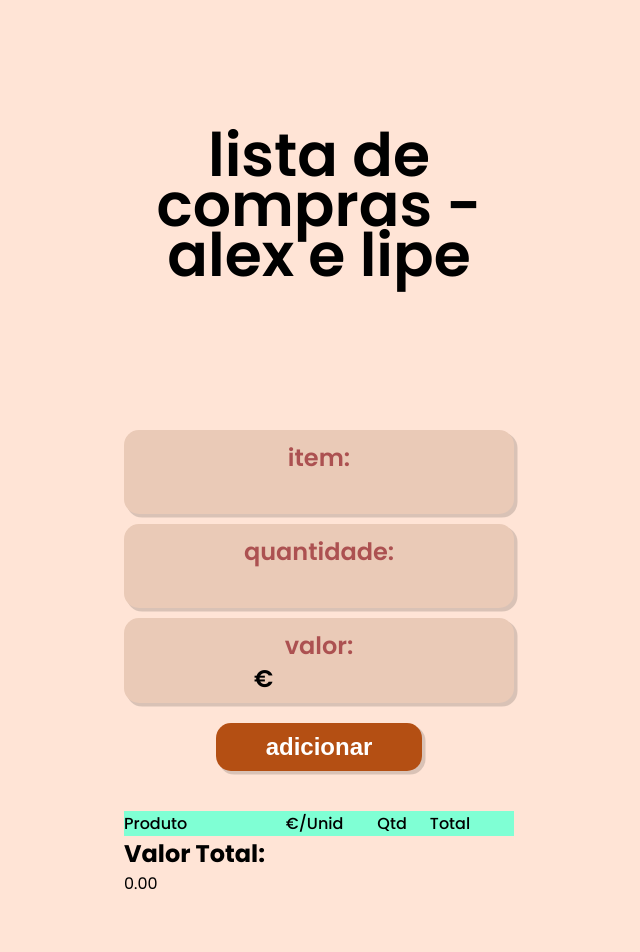
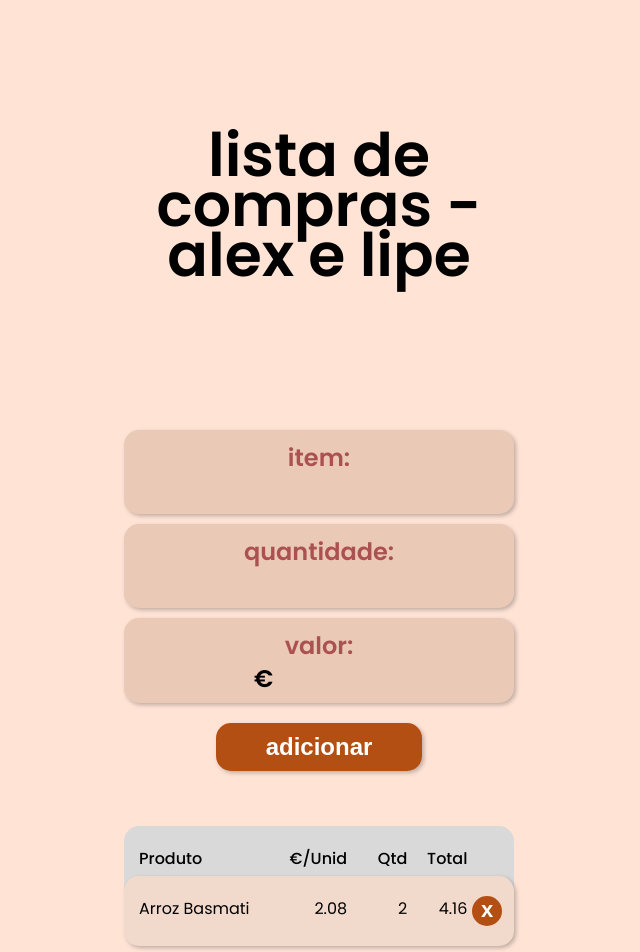
Before and after one commit to PhillipeMartinsRamos/Lista-de-Compras, a React (Vite) app in the folder listadecompras/: page / in a window 1280 px wide. Shown: the top 952 px of the page, without its empty margins (321-961 px from the left). Before the commit the page ends 916 px from the top, so only its background shows below. Built offline with nearby package versions, Linux system fonts and the light colour scheme.

Commit message:
Finished list design and set a temporary test list

```diff
--- a/listadecompras/src/App.jsx
+++ b/listadecompras/src/App.jsx
@@ -1,59 +1,90 @@
-import { useEffect, useState } from 'react'
-import './App.css'
-import Input from './components/Input'
-import ProductList from './components/ProductList'
-
+import { useEffect, useState } from "react";
+import "./App.css";
+import Input from "./components/Input";
+import ProductList from "./components/ProductList";
 
 function App() {
+  //Lsita para testes
+  const listaTeste = [
+    {
+      id: "2121",
+      item: "Arroz Basmati",
+      price: 2.08,
+      qty: 2,
+    },
+    {
+      id: "1515",
+      item: "Milka Ao Leite",
+      price: 1.39,
+      qty: 1,
+    },
+    {
+      id: "4278",
+      item: "Bifanas",
+      price: 3.49,
+      qty: 0.895,
+    },
+  ];
 
   // getting the stored list from localstorage
-  const [storedList, setStoredList] = useState(JSON.parse(localStorage.getItem("list")))
+  const [storedList, setStoredList] = useState(
+    JSON.parse(localStorage.getItem("list"))
+  );
 
   // saving the stored list or creating an empty list
-  const [shoppingList, setShoppingList] = useState(storedList ? storedList : [])
+  const [shoppingList, setShoppingList] = useState(
+    storedList ? storedList : listaTeste
+  );
 
   // verifying changes at the list and sending to localstorage
-  useEffect(
-    ()=>{
-      localStorage.setItem("list",JSON.stringify(shoppingList))
-    },[shoppingList]
-  )
+  useEffect(() => {
+    localStorage.setItem("list", JSON.stringify(shoppingList));
+  }, [shoppingList]);
 
-    const [item, setItem] = useState()
-    const [price, setPrice] = useState()
-    const [qty, setQty] = useState()
+  const [item, setItem] = useState();
+  const [price, setPrice] = useState();
+  const [qty, setQty] = useState();
 
   // function to store the value inside shoppingList
-  const handleSubmit = (e)=> {
-    e.preventDefault()
+  const handleSubmit = (e) => {
+    e.preventDefault();
     const addedItems = {
-      "id":"10",
-      "item": item,
-      "price": price,
-      "qty": qty
-    }
+      id: "10",
+      item: item,
+      price: price,
+      qty: qty,
+    };
 
-    setItem("")
-    setPrice("")
-    setQty("")
+    setItem("");
+    setPrice("");
+    setQty("");
 
-    console.log(addedItems)
-
-  }
+    console.log(addedItems);
+  };
 
   return (
-    <div className='App'>
-      <h1 className='title'>Lista de Compras - Alex e Lipe</h1>
-      <div className='form-container'>
+    <div className="App">
+      <h1 className="title">Lista de Compras - Alex e Lipe</h1>
+      <div className="form-container">
         {/* aqui ficam os inputs */}
-        <Input  handleSubmit={handleSubmit} setItem={setItem} setPrice={setPrice} setQty={setQty} item={item} price={price} qty={qty} />
+        <Input
+          handleSubmit={handleSubmit}
+          setItem={setItem}
+          setPrice={setPrice}
+          setQty={setQty}
+          item={item}
+          price={price}
+          qty={qty}
+        />
       </div>
-      <div className='list-container'>
+      <div className="list-container">
         {/* aqui fica a lista */}
-        {shoppingList && <ProductList productList={shoppingList}/>}
+        {shoppingList && <ProductList productList={shoppingList} />}
       </div>
-    </ div>
-  )
+      <button onClick={() => localStorage.clear()}>Limpar Lista</button>
+    </div>
+
+  );
 }
 
-export default App
+export default App;
--- a/listadecompras/src/components/Input.css
+++ b/listadecompras/src/components/Input.css
@@ -39,7 +39,11 @@ input[type="number"] {
   font-size: 24px;
   font-weight: 600;
   border: none;
-  box-shadow: 3px 3px 0.5px 0.5px rgba(0, 0, 0, 0.15);
+  box-shadow: 2px 2px 4px rgba(0, 0, 0, 0.25);
+}
+
+.button:active{
+  transform: scale(95%);
 }
 
 .label-item,
@@ -51,7 +55,7 @@ input[type="number"] {
   background-color: #eacab7;
   border-radius: 15px;
   color: #ac5151;
-  box-shadow: 3px 3px 0.5px 0.5px rgba(0, 0, 0, 0.15);
+  box-shadow: 2px 2px 4px rgba(0, 0, 0, 0.25);
 }
 
 .label-value {
@@ -64,7 +68,7 @@ input[type="number"] {
     background-color: #eacab7;
     border-radius: 15px;
     color: #ac5151;
-    box-shadow: 3px 3px 0.5px 0.5px rgba(0, 0, 0, 0.15);
+    box-shadow: 2px 2px 4px rgba(0, 0, 0, 0.25);
   }
 
   .label-value::before {
--- a/listadecompras/src/components/ProductList.css
+++ b/listadecompras/src/components/ProductList.css
@@ -1,6 +1,9 @@
-ul{
+.list-row{
     list-style: none;
-    background-color: aquamarine;
+    background-color: #F1DACC;
+    padding: 20px 5px 20px 15px;
+    border-radius: 15px;
+    box-shadow: 2px 2px 4px rgba(0, 0, 0, 0.25);
 }
 
 .name{
@@ -32,7 +35,14 @@ ul{
     height: 30px;
     border-radius: 50%;
     border: none;
-    background-color: #df6666;
+    background-color: #B44F13;
+    color: white;
+    font-weight:bolder;
+    font-size: 22px;
+    padding-bottom: 2px;
+}
+.delete button:active{
+    transform: scale(95%);
 }
 
 .table {
@@ -41,16 +51,23 @@ ul{
 }
 
 .table-title ul {
+    list-style: none;
   display: flex;
   flex-direction: row;
   justify-content: space-between;
   font-weight: 500;
+  background-color: #D9D9D9;
+  padding: 20px 5px 20px 15px;
+  border-radius: 15px 15px 0 0;
+  transform: translateY(15px);
+  z-index: 1;
 }
 
 .table-content{
     display: flex;
     flex-direction: column;
     gap: 10px;
+    z-index: 2;
 }
 
 .table-content ul {
@@ -59,8 +76,26 @@ ul{
   justify-content: space-between;
 }
 
-.table-result ul {
+.table-result {
   display: flex;
   flex-direction: row;
   justify-content: space-between;
+  align-items: center;
+  background-color: #EACAB7;
+  border-radius: 0 0 15px 15px;
+  padding:24px 20px 5px 20px;
+  transform: translateY(-15px);
 }
+
+.table-result h2{
+    color: #B52929;
+    font-weight: 600;
+    font-size: 24px;
+    z-index: 0;
+
+}
+
+.table-result p{
+    font-weight: 600;
+    font-size: 48px;
+}
--- a/listadecompras/src/components/ProductList.jsx
+++ b/listadecompras/src/components/ProductList.jsx
@@ -4,6 +4,7 @@ const ProductList = ({ productList }) => {
     let total = 0
 
   return (
+
     <div className="table">
       <div className="table-title">
         <ul>
@@ -22,7 +23,7 @@ const ProductList = ({ productList }) => {
         {productList.map((item) => {
             total += (item.qty * item.price)
             return(
-          <ul key={item.id}>
+          <ul key={item.id} className='list-row'>
             <li className='
             name'>{item.item}</li>
             <li className='
@@ -38,7 +39,7 @@ const ProductList = ({ productList }) => {
       </div>
       <div className="table-result">
         <h2>Valor Total:</h2>
-        <p>{total.toFixed(2)}</p>
+        <p>€ {total.toFixed(2)}</p>
       </div>
     </div>
   );
```
